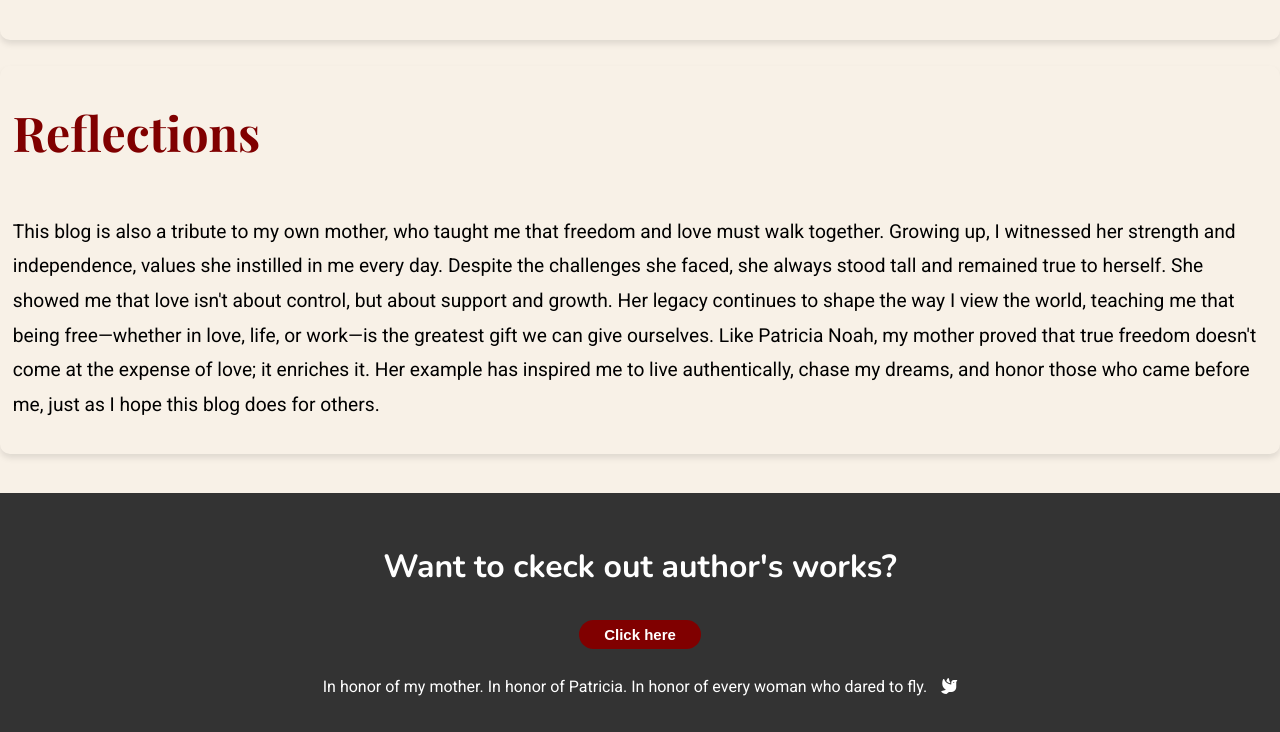
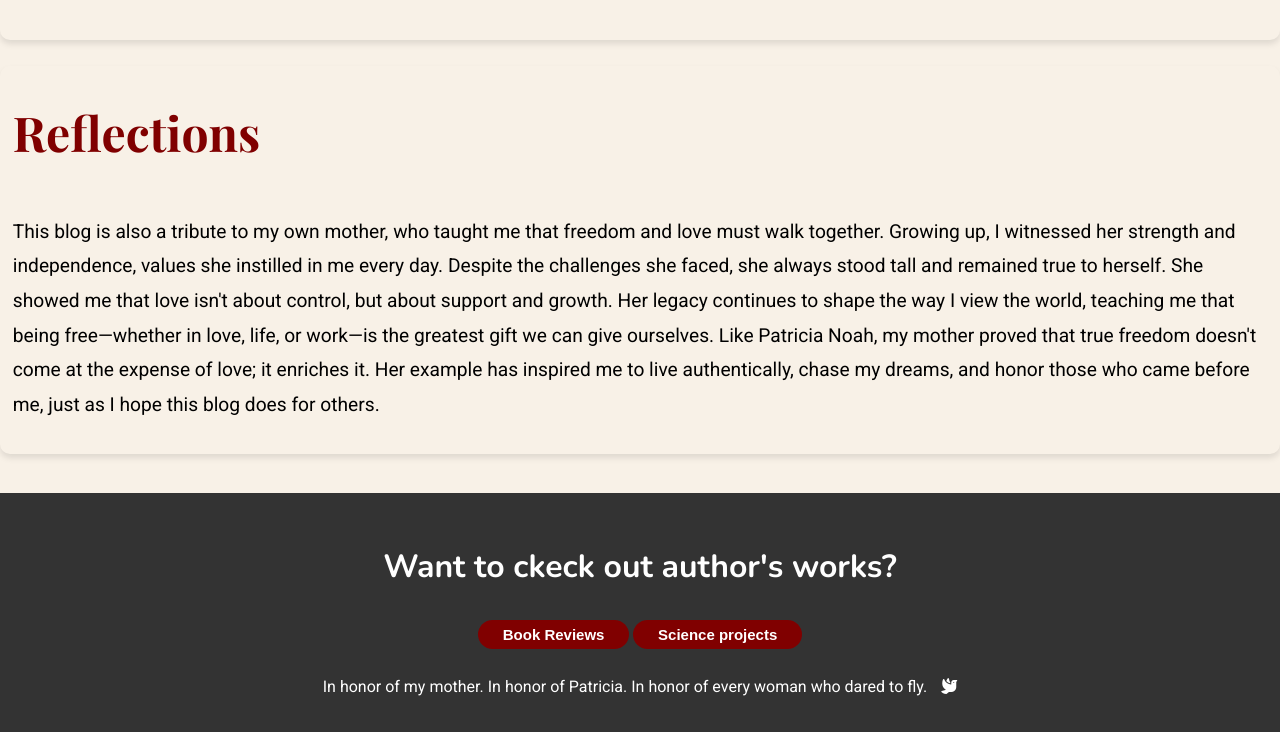
Before and after one commit to meronteklehaymanotgebru/Book-Review-Blog, a plain HTML site: page index.html in a window 1280 px wide. Shown: the part 3273-4005 px from the top of the page. Drawn offline with nearby package versions, Linux system fonts and the light colour scheme; a web font is replaced by a local one.

Commit message:
Added science project link

```diff
--- a/index.html
+++ b/index.html
@@ -136,7 +136,7 @@
     </div>
     <footer>
         <h3>Want to ckeck out author's works? </h3>
-       <a href=""><button type="submit">Click here</button></a>
+       <a href="https://meronkahsay.github.io/Book-review-website/"><button type="submit">Book Reviews</button></a> <a href="https://aesthetic-moxie-7d1f24.netlify.app/"><button type="submit">Science projects</button></a>
         <p>In honor of my mother. In honor of Patricia. In honor of every woman who dared to fly.       <a href="https://www.dearstrongwoman.com/#:~:text=Dear%20Strong%20Woman%20is%20a,to%20be%20supported%20and%20celebrated."><i class="fa-solid fa-dove"></i></a></p>
     </footer>
     <script src="https://unpkg.com/aos@2.3.1/dist/aos.js">
```
